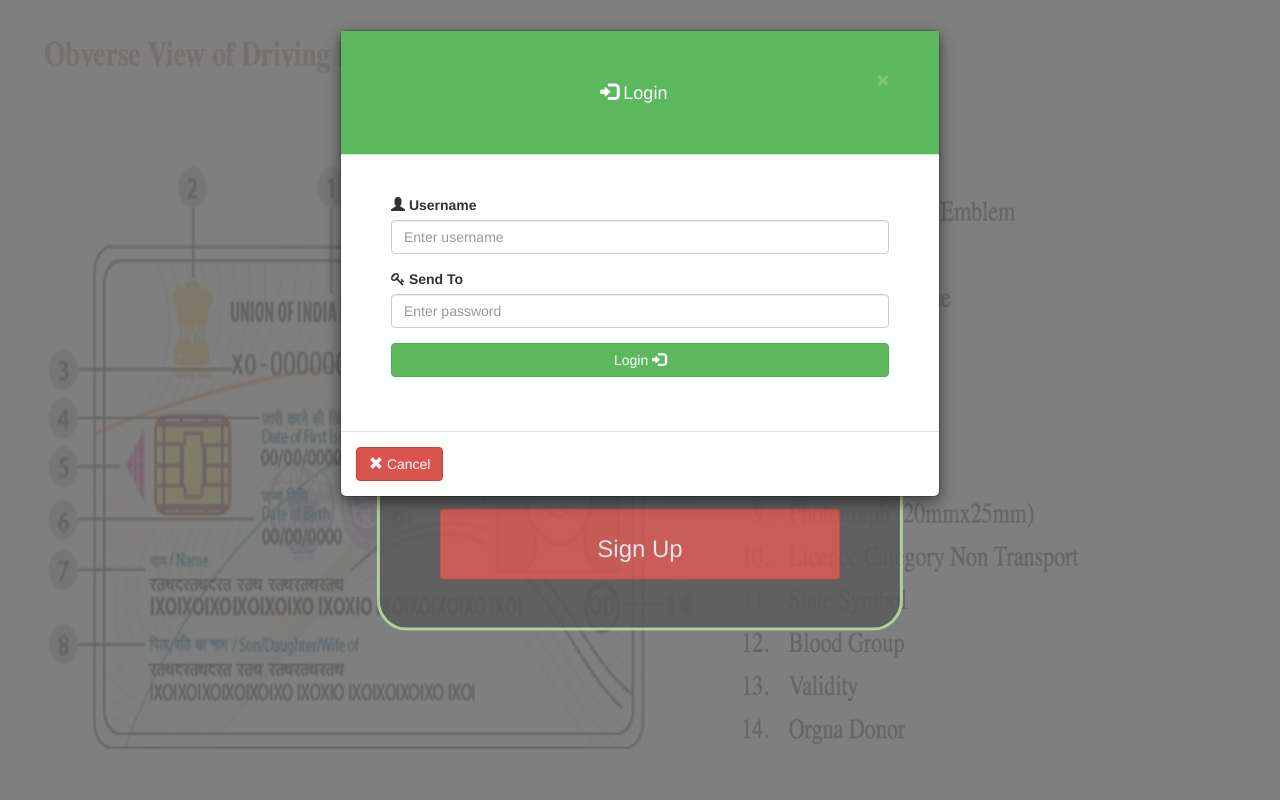
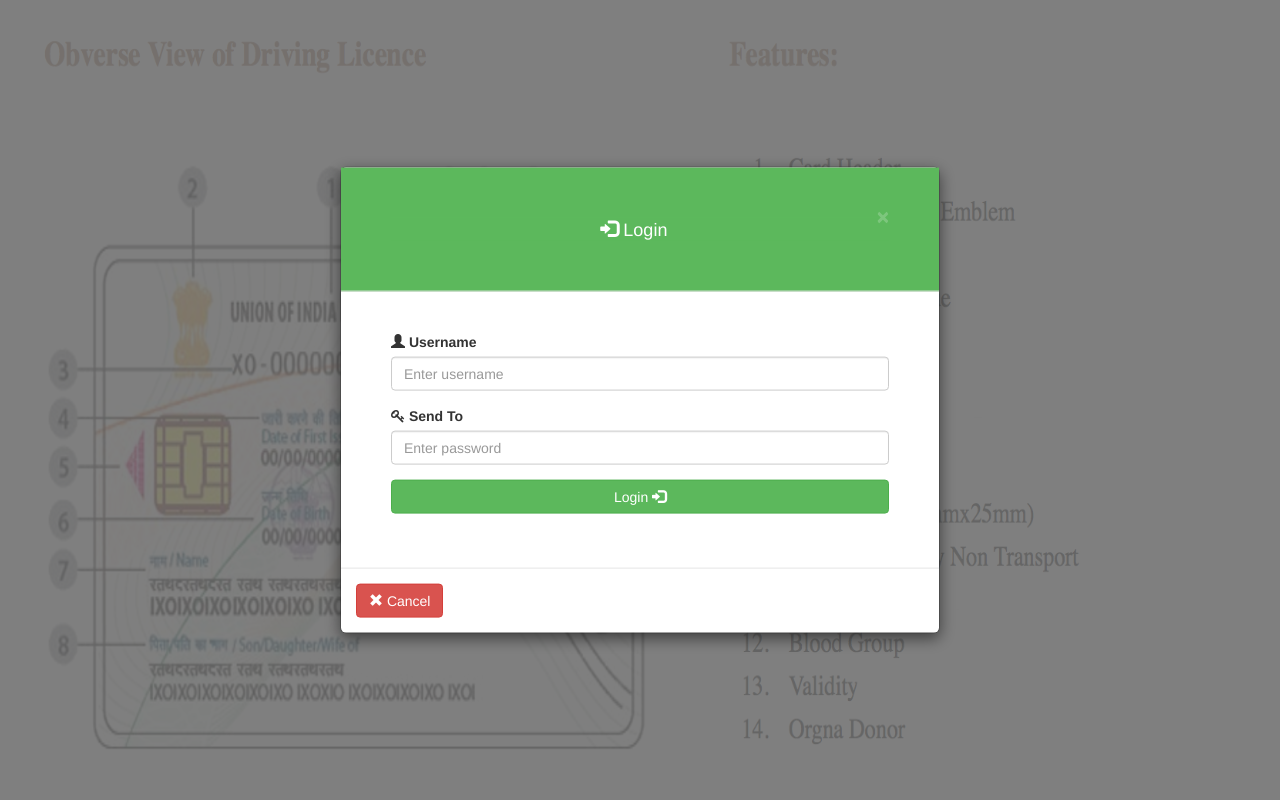
Before and after one commit to SugumarVenkatesan/api_project, a Django app: page /current_task/ in a window 1280 px wide, after a click on "Log In". Run offline with Django 3.2, Linux system fonts and the light colour scheme; parts of the project's set-up code (start-up, migrations or seed data) failed here and were passed over; some libraries are stand-ins or nearby versions.

Commit message:
modal design changes

```diff
--- a/f1_api_app/static/css/id_homepage.css
+++ b/f1_api_app/static/css/id_homepage.css
@@ -82,3 +82,16 @@
 	  border: 3px solid #C1E1A6;
 	  background-color: #585858 !important;
 	}
+
+	#loginModal{
+	  position: absolute;
+	  top: 50%;
+	  left:50%;
+	  bottom: auto;
+	  -ms-transform: translate(-50%,-50%);
+	  -webkit-transform: translate(-50%,-50%);
+      -moz-transform: translate(-50%,-50%);
+	  -o-transform: translate(-50%,-50%);
+	  transform: translate(-50%,-50%);
+	  overflow-y :hidden;
+	}
```
